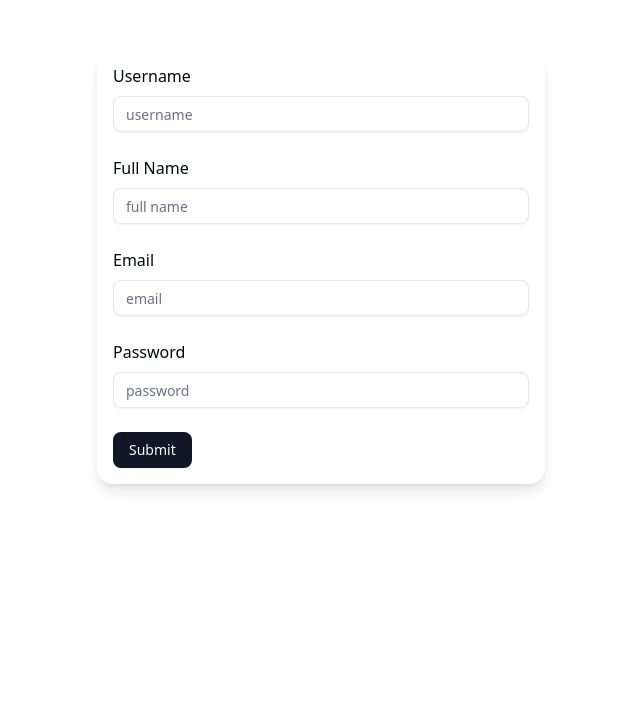
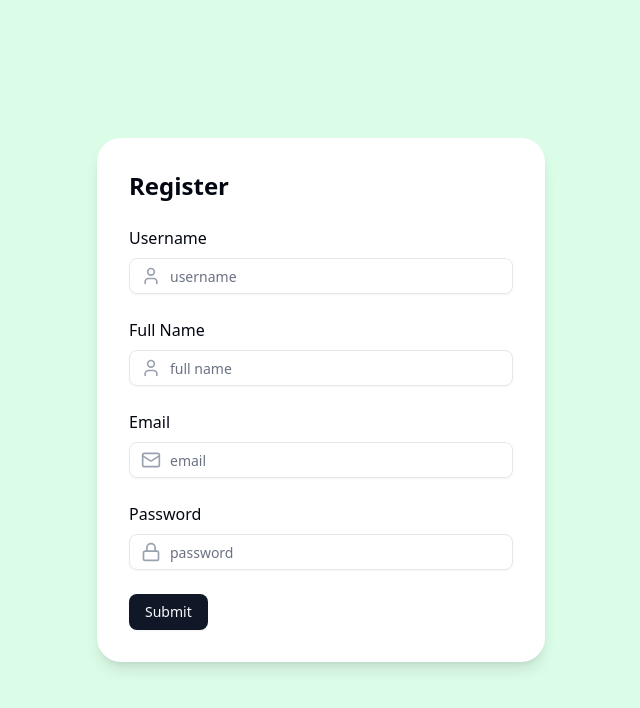
Before and after one commit to neathcmd/mobile-client-view-digital-id, a Next.js app: page /register in a window 1280 px wide. Shown: the top 708 px of the page, without its empty margins (319-959 px from the left). Built offline with nearby package versions, Linux system fonts and the light colour scheme.

Commit message:
implement use react hook form for register page and fetch register api

```diff
--- a/src/app/(auth)/register/page.tsx
+++ b/src/app/(auth)/register/page.tsx
@@ -80,6 +80,7 @@
 import { zodResolver } from "@hookform/resolvers/zod";
 import { useForm } from "react-hook-form";
 import { z } from "zod";
+import { User, Mail, Lock } from "lucide-react";
 
 import { Button } from "@/components/ui/button";
 import {
@@ -120,13 +121,18 @@ const RegisterPage = () => {
   });
 
   function onSubmit(data: z.infer<typeof RegisterSchema>) {
+    // Do something here damn!!
     console.log(data);
   }
 
   return (
-    <div className="mx-auto w-full max-w-md shadow-lg rounded-2xl p-4 mt-12">
+    <div className="min-h-screen flex items-center justify-center bg-green-100">
       <Form {...form}>
-        <form onSubmit={form.handleSubmit(onSubmit)} className="space-y-6">
+        <form
+          onSubmit={form.handleSubmit(onSubmit)}
+          className="space-y-6 bg-white rounded-3xl shadow-lg p-8 w-full max-w-md"
+        >
+          <h1 className="text-2xl font-bold">Register</h1>
           <FormField
             control={form.control}
             name="user_name"
@@ -134,7 +140,14 @@ const RegisterPage = () => {
               <FormItem>
                 <FormLabel>Username</FormLabel>
                 <FormControl>
-                  <Input placeholder="username" {...field} />
+                  <div className="relative">
+                    <User className="absolute left-3 top-1/2 -translate-y-1/2 text-gray-400 w-5 h-5" />
+                    <Input
+                      placeholder="username"
+                      {...field}
+                      className="pl-10"
+                    />
+                  </div>
                 </FormControl>
                 <FormMessage />
               </FormItem>
@@ -147,7 +160,14 @@ const RegisterPage = () => {
               <FormItem>
                 <FormLabel>Full Name</FormLabel>
                 <FormControl>
-                  <Input placeholder="full name" {...field} />
+                  <div className="relative">
+                    <User className="absolute left-3 top-1/2 -translate-y-1/2 text-gray-400 w-5 h-5" />
+                    <Input
+                      placeholder="full name"
+                      {...field}
+                      className="pl-10"
+                    />
+                  </div>
                 </FormControl>
                 <FormMessage />
               </FormItem>
@@ -160,7 +180,10 @@ const RegisterPage = () => {
               <FormItem>
                 <FormLabel>Email</FormLabel>
                 <FormControl>
-                  <Input placeholder="email" {...field} />
+                  <div className="relative">
+                    <Mail className="absolute left-3 top-1/2 -translate-y-1/2 text-gray-400 w-5 h-5" />
+                    <Input placeholder="email" {...field} className="pl-10" />
+                  </div>
                 </FormControl>
                 <FormMessage />
               </FormItem>
@@ -173,7 +196,14 @@ const RegisterPage = () => {
               <FormItem>
                 <FormLabel>Password</FormLabel>
                 <FormControl>
-                  <Input placeholder="password" {...field} />
+                  <div className="relative">
+                    <Lock className="absolute left-3 top-1/2 -translate-y-1/2 text-gray-400 w-5 h-5" />
+                    <Input
+                      placeholder="password"
+                      {...field}
+                      className="pl-10"
+                    />
+                  </div>
                 </FormControl>
                 <FormMessage />
               </FormItem>
--- a/src/app/profile/page.tsx
+++ b/src/app/profile/page.tsx
@@ -7,7 +7,7 @@ import { Button } from "@/components/ui/button";
 const OWNER = {
   name: "Kamado Tanjiro",
   position: "Software Developer",
-  username: "@kamado",
+  username: "kamado",
   email: "kamado@example.com",
 };
 
```
